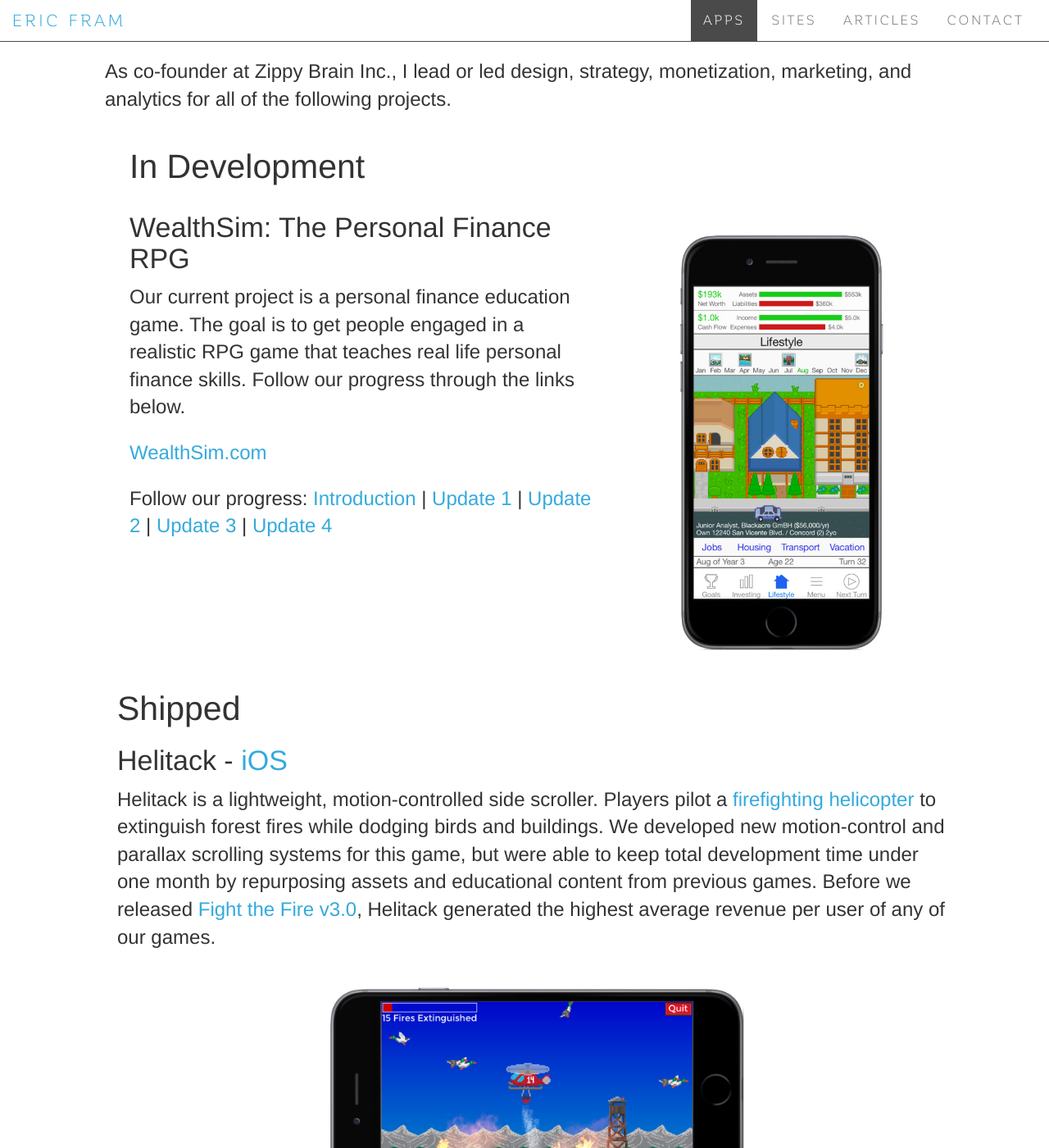
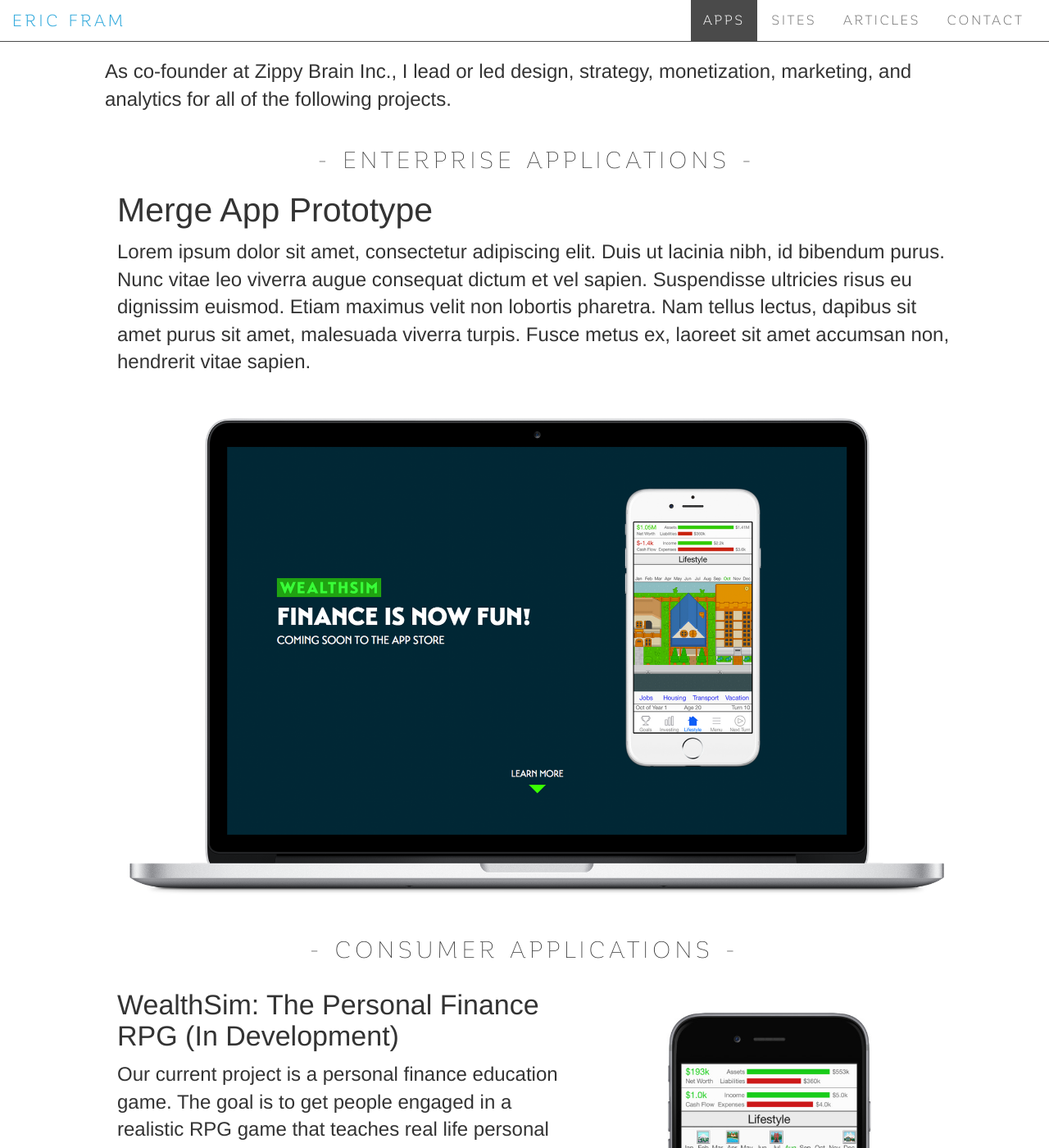
Before and after one commit to EricFram/EricFram.github.io, a Jekyll site: the page built from apps/index.html, in a window 1280 px wide and 1400 px high. Shown: the whole window at 82% size. Built offline with Jekyll 4.4.1, drawn with Linux system fonts in a browser that asks for light colours; nearby versions of some CDN libraries; some web fonts are replaced; Markdown is read by kramdown in place of the engine named in the settings.

Commit message:
Progress
- added Ivy link to contact page
- completed updated formatting for the apps showcase

TODO
- fill in content for the Merge app section of the app showcase page

```diff
--- a/apps/index.html
+++ b/apps/index.html
@@ -20,12 +20,31 @@
 
 <div>
 <div class="container">
-	<h1 class="section-heading" id="in-development"> In Development </h1>
+
+	<h1 class="app-type-header"> - ENTERPRISE APPLICATIONS - </h1>
+
+
+
+		<h1 class="section-heading">Merge App Prototype</h1>
+
+			<p class="lead"> Lorem ipsum dolor sit amet, consectetur adipiscing elit. Duis ut lacinia nibh, id bibendum purus. Nunc vitae leo viverra augue consequat dictum et vel sapien. Suspendisse ultricies risus eu dignissim euismod. Etiam maximus velit non lobortis pharetra. Nam tellus lectus, dapibus sit amet purus sit amet, malesuada viverra turpis. Fusce metus ex, laoreet sit amet accumsan non, hendrerit vitae sapien.</p>
+
+		<div class="col-md-12"><img class="img-responsive center-block site-ss" src="/images/sites_ss/wealthsim/laptop1.png"></div>
+
+</div>
+
+
+
+
+	<h1 class="app-type-header"> - CONSUMER APPLICATIONS -  </h1>
+
+
+
 
 		<ul class="lead">
 
 		<div class="col-md-7">
-			<li><h2  > WealthSim: The Personal Finance RPG</h2>
+			<li><h2> WealthSim: The Personal Finance RPG (In Development)</h2>
 				<ul class="lead">Our current project is a personal finance education game. The goal is to get people engaged in a realistic RPG game that teaches real life personal finance skills. Follow our progress through the links below.</ul>
 				<ul class="lead"><a href="http://wealthsim.com">WealthSim.com</a></ul>
 				<ul class="lead"> Follow our progress: <a href="{{ site.url  }}/articles/2015/04/08/Next-Project-Personal-Finance-RPG/">Introduction</a> | <a href="{{ site.url}}/articles/2015/05/19/personal-finance-rpg-update-1-gameplay-introduction-and-concept-screens/">Update 1</a> | <a href="{{ site.url }}/articles/2015/07/28/WealthSim-Update-2/">Update 2</a> | <a href="{{ site.url }}/articles/2015/07/29/WealthSim-Update-3-Market-Simulation/">Update 3</a> | <a href="{{ site.url }}/articles/2015/08/01/WealthSim-The-Personal-Finance-RPG-Update-Real-Estate/">Update 4</a></ul>
@@ -36,7 +55,7 @@
 				</div>
 		</ul>
 
-		<h1 class="section-heading"> Shipped </h1>
+
 
 		<ul class="lead">
 
--- a/contact/index.html
+++ b/contact/index.html
@@ -20,6 +20,8 @@
 
 		<li><img class="projectIcon" src="{{ site.url }}/images/behance-icon.png"><a href="https://www.behance.net/ericfram">   Behance </a></li>
 
+		<li><img class="projectIcon" src="{{ site.url }}/images/ivy_connect.png"><a href="https://www.ivy.com/members/d2be2040-13bd-0133-39a7-6a050b88b886"> IVY </a></li>
+
 		<li><img class="projectIcon" src="{{ site.url }}/images/phone_icon.png">   +1 (424) 645-7082 </li>
 	</ul>
 </div>
```
Also changed, not shown: bootstrap-3.3.5/less/apps.less (+7 -0 lines), bootstrap-3.3.5/dist/css/bootstrap.min.css, images/ivy_connect.png (added), 1 other file.
